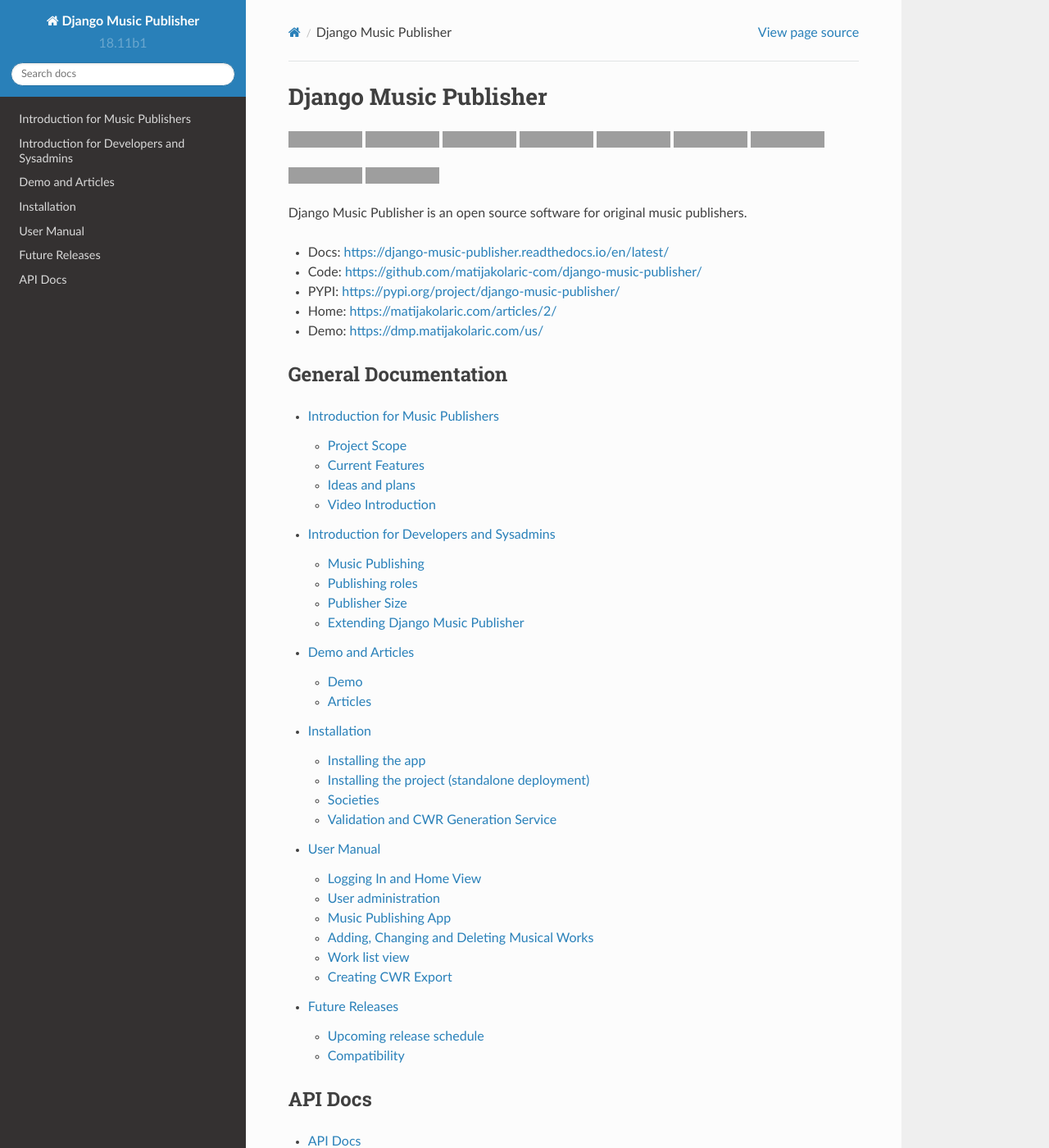
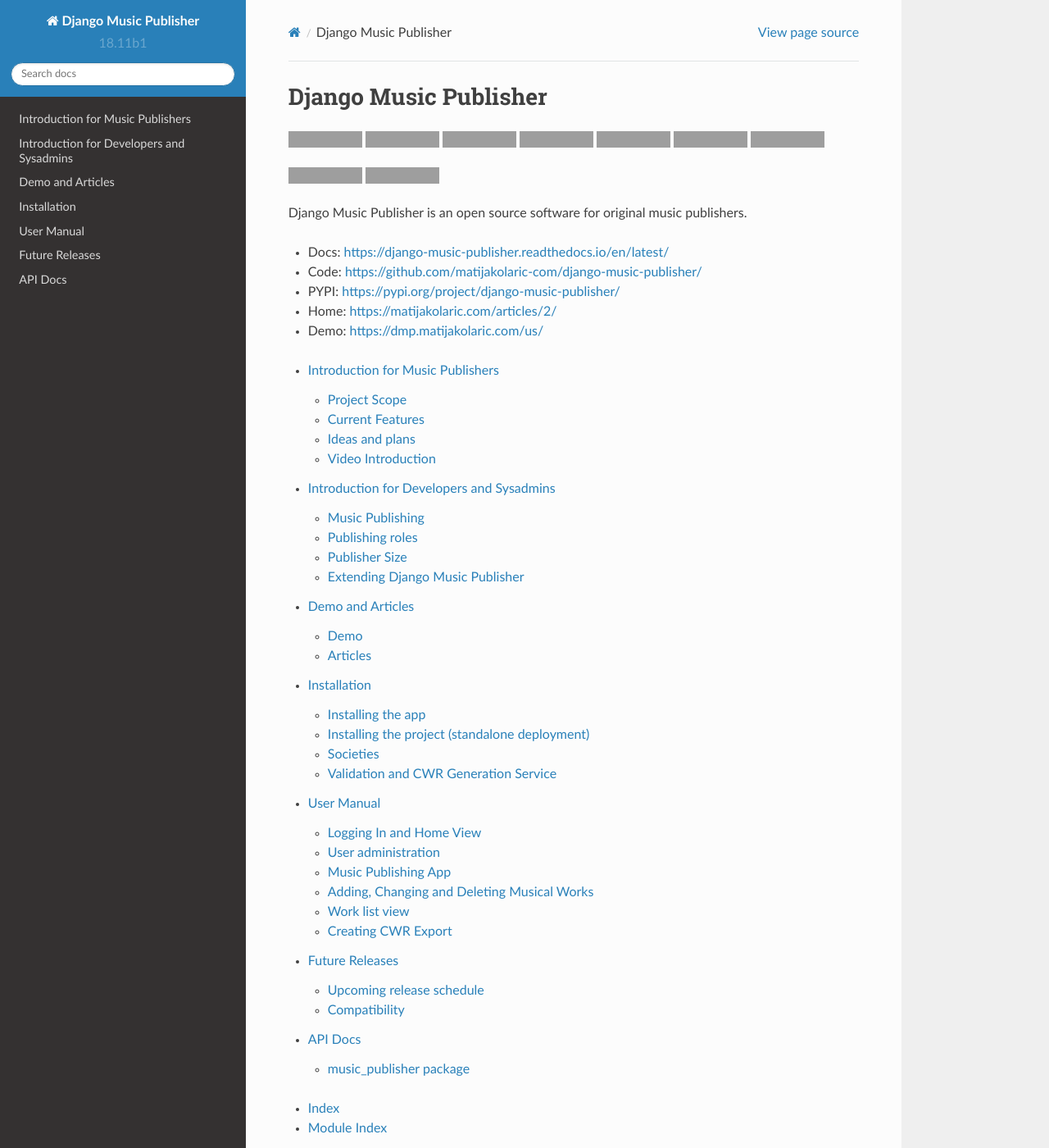
Before and after one commit to matijakolaric-com/django-music-publisher, a Sphinx documentation site: the page built from docs/index.rst, in a window 1280 px wide and 1400 px high, cut to the strip 0-1400 px from the top of the window. Shown: the whole strip at 82% size. Built offline with Sphinx 7.4.7 and the Read the Docs theme 2.0.0, drawn with Linux system fonts in a browser that asks for light colours; the version number is read from the project's files by our own code; grey boxes are pictures that could not be loaded.

Commit message:
Update index.rst

```diff
--- a/docs/index.rst
+++ b/docs/index.rst
@@ -33,9 +33,6 @@
 * Home: https://matijakolaric.com/articles/2/
 * Demo: https://dmp.matijakolaric.com/us/
 
-General Documentation
-=====================
-
 .. toctree::
    :maxdepth: 2
 
@@ -45,20 +42,7 @@
    installation
    manual
    releases
-
-API Docs
-========
-
-.. toctree::
-   :maxdepth: 2
-
    modules
-
-
-
-
-Indices and tables
-==================
 
 * :ref:`genindex`
 * :ref:`modindex`
```
